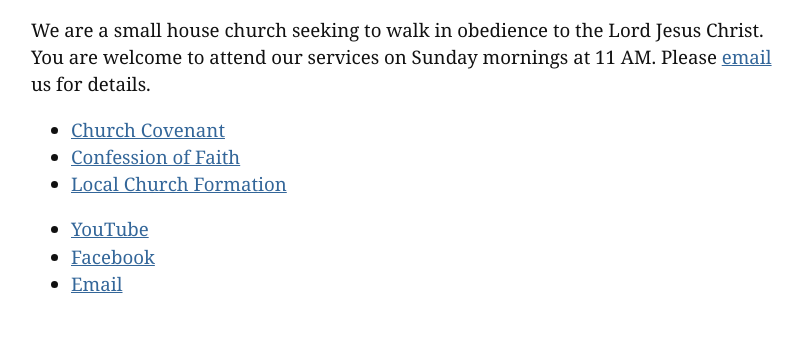
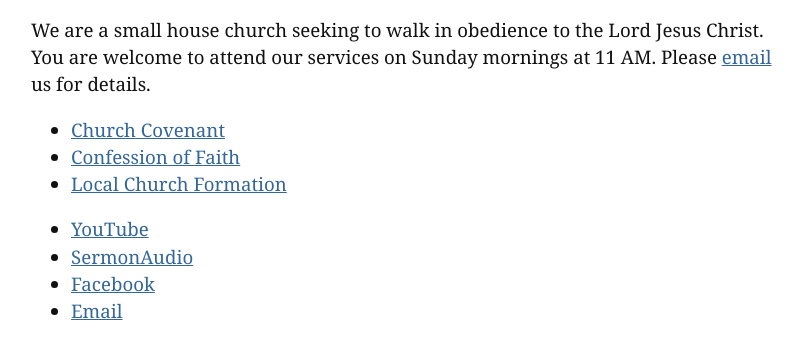
Before and after one commit to provbc/provbc.github.io, a plain HTML site: page index.htm in a window 1280 px wide. Shown: the part 80-438 px from the top of the page, without its empty margins (233-1034 px from the left). Drawn offline with Linux system fonts and the light colour scheme.

Commit message:
Add files via upload

```diff
--- a/index.htm
+++ b/index.htm
@@ -18,6 +18,7 @@ Please <a href="mailto:info@providencebaptist.church">email</a> us for details.<
 <li><a href="formation.htm">Local Church Formation</a></li></ul></p>
 
 <p><ul><li><a href="https://youtube.com/@provbc">YouTube</a></li>
+<li><a href="https://sermonaudio.com/providbc">SermonAudio</a></li>
 <li><a href="https://facebook.com/provbc">Facebook</a></li>
 <li><a href="mailto:info@providencebaptist.church">Email</a></li></ul></p>
 
```
